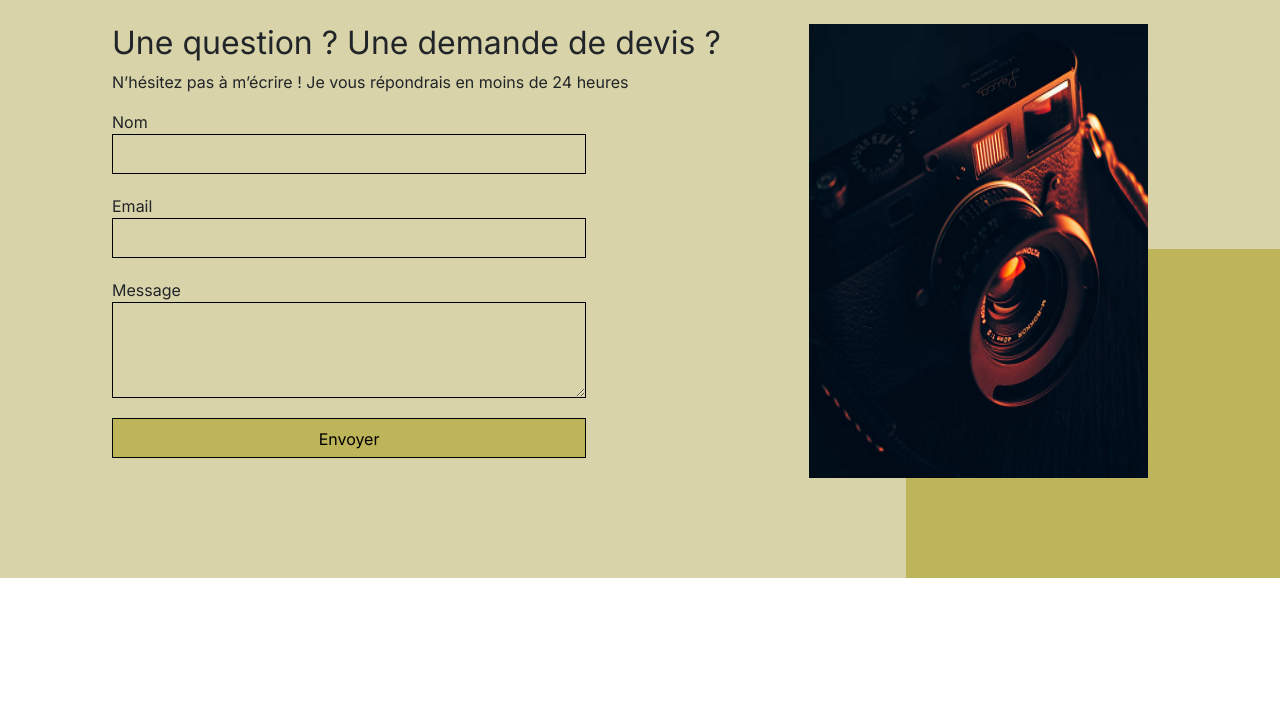
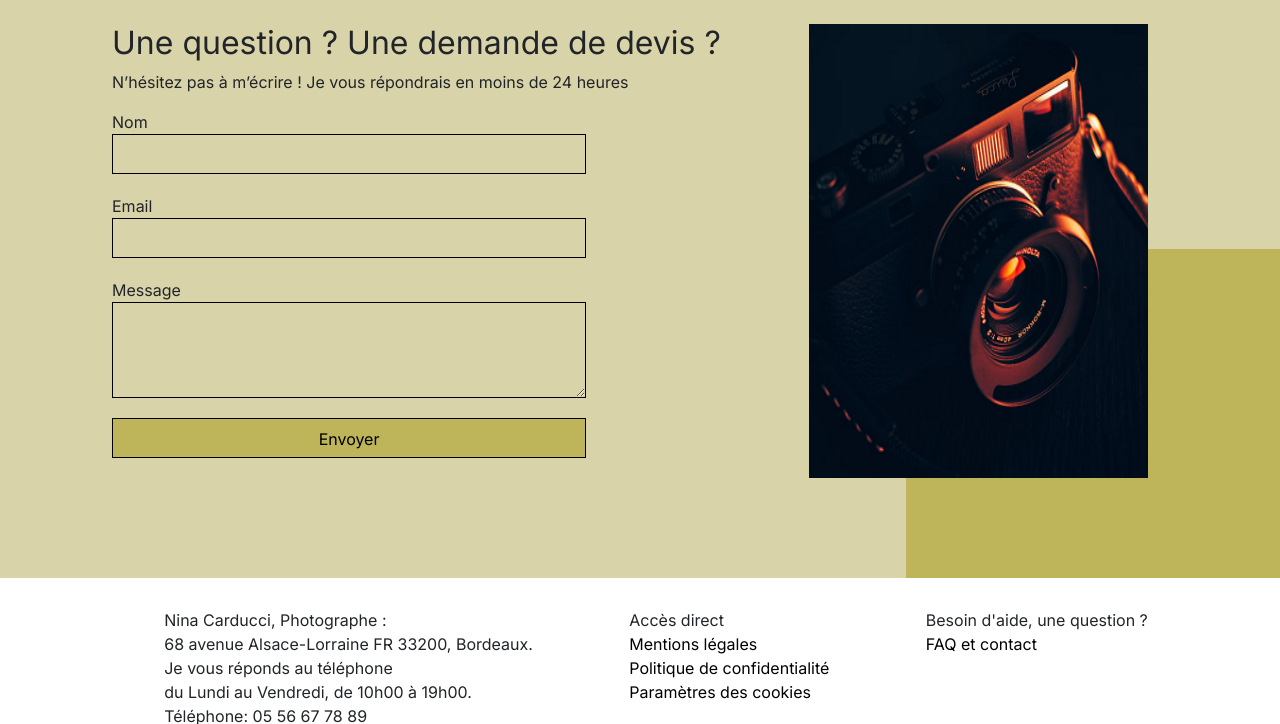
Before and after one commit to CatsNpat/OC_Projet4, a plain HTML site: page index.html in a window 1280 px wide. Shown: the part 3749-4473 px from the top of the page. Before the commit the page ends 4327 px from the top, so only its background shows below. Drawn offline with nearby package versions, Linux system fonts and the light colour scheme.

Commit message:
Création du footer + modif. du js sur les boutons prev. et next. de la modale de la galerie.

```diff
--- a/assets/maugallery.js
+++ b/assets/maugallery.js
@@ -146,17 +146,15 @@
         });
       }
       let index = 0,
-        next = null;
+        prev = null;
 
       $(imagesCollection).each(function(i) {
         if ($(activeImage).attr("src") === $(this).attr("src")) {
           index = i ;
         }
       });
-      next =
-        imagesCollection[index] ||
-        imagesCollection[imagesCollection.length - 1];
-      $(".lightboxImage").attr("src", $(next).attr("src"));
+      prev = imagesCollection[index-1] || imagesCollection[0];
+      $(".lightboxImage").attr("src", $(prev).attr("src"));
     },
     nextImage() {
       let activeImage = null;
@@ -192,7 +190,7 @@
           index = i;
         }
       });
-      next = imagesCollection[index] || imagesCollection[0];
+      next = imagesCollection[index+1] || imagesCollection[imagesCollection.length - 1];
       $(".lightboxImage").attr("src", $(next).attr("src"));
     },
     createLightBox(gallery, lightboxId, navigation) {
--- a/assets/style.css
+++ b/assets/style.css
@@ -40,7 +40,7 @@ body {
 
 .social-link img {
 	width: 20px;
-	height: 100%;
+	height: 20px;
 }
 
 #about {
@@ -246,6 +246,27 @@ input[type="submit"] {
 	padding: .5em 1em
 }
 
+.footer {
+	display: flex;
+	padding-inline: 100px;
+	padding-block: 30px;
+	justify-content: space-around;
+}
+
+.footer-bloc {
+	display:flex;
+	flex-direction: column;
+}
+
+.footer-bloc a {
+	text-decoration: none;
+	color : #000000;
+}
+
+::marker {
+    color: #FFFFFF;
+}
+
 @media all and (max-width: 1180px) {
 	.picture {
 		flex : 2;
--- a/index.html
+++ b/index.html
@@ -2,17 +2,19 @@
 <html lang="fr">
 <head>
 	<title>Nina Carducci - Photographe</title>
+	<meta name="description" content=""/>
 	<meta name="viewport" content="width=device-width, initial-scale=1.0">
+	<meta property="og:description" content="">
+	<meta property="og:title" content="Instagram | Meta">
+	<meta property="og:url" content="https://NinaCarducci.nc">
+	<meta property="og:type" content="website">
+	<meta name="robots" content="max-snippet:-1">
 	<link rel="stylesheet" href="./assets/bootstrap/bootstrap.css">
 	<link rel="stylesheet" href="./assets/style.css">
 	<link rel="preconnect" href="https://fonts.googleapis.com">
 	<link rel="preconnect" href="https://fonts.gstatic.com" crossorigin>
 	<link href="https://fonts.googleapis.com/css2?family=Inter&family=Spectral:ital,wght@0,400;1,300;1,400;1,800&display=swap" rel="stylesheet">
 	<meta charset="UTF-8">
-	<script src="./assets/bootstrap/bootstrap.bundle.js"></script>
-	<script src="https://code.jquery.com/jquery-3.4.1.min.js" integrity="sha256-CSXorXvZcTkaix6Yvo6HppcZGetbYMGWSFlBw8HfCJo=" crossorigin="anonymous"></script>
-	<script src="./assets/maugallery.js"></script>
-	<script src="./assets/scripts.js"></script>
 </head>
 <body>
 <header>
@@ -151,8 +153,34 @@
 	</div>
 </section>
 </main>
-<footer>
-
+<footer class="footer">
+	<ul class="footer-bloc">
+		<li>
+		<div itemprop="address" itemscope itemtype="https://schema.org/PostalAddress">Nina Carducci, Photographe :<br>
+			<span itemprop="streetAddress">68 avenue Alsace-Lorraine</span>
+			<span itemprop="addressCountry">FR</span> <span itemprop="postalCode">33200</span>,
+			<span itemprop="addressLocality">Bordeaux.</span>
+		</div>
+		<div>
+		  	Je vous réponds au téléphone <br>
+		  	<meta itemprop="openingHours" content="Mo-Fr 10:00-19:00">du Lundi au Vendredi, de 10h00 à 19h00. <br>
+		  	Téléphone: <span itemprop="telephone">05 56 67 78 89</span>
+		</div>
+		</li>
+		<li><a class="social-link" href="https://www.instagram.com/ninacarducci.photo/?hl=fr" target="_blank"><img src="assets/images/instagram.png" alt="Logo d'Instagram"></a></li>
+	</ul>
+	<ul class="footer-bloc">Accès direct
+		<li><a class="" href="" target="_blank">Mentions légales</a></li>
+		<li><a class="" href="" target="_blank">Politique de confidentialité</a></li>
+		<li><a class="" href="" target="_blank">Paramètres des cookies</a></li>
+	</ul>
+	<ul class="footer-bloc">Besoin d'aide, une question ?
+		<li><a class="" href="" target="_blank">FAQ et contact</a></li>
+	</ul>
 </footer>
+<script src="./assets/bootstrap/bootstrap.bundle.js"></script>
+<script src="https://code.jquery.com/jquery-3.4.1.min.js" integrity="sha256-CSXorXvZcTkaix6Yvo6HppcZGetbYMGWSFlBw8HfCJo=" crossorigin="anonymous"></script>
+<script src="./assets/maugallery.js"></script>
+<script src="./assets/scripts.js"></script>
 </body>
 </html>
```
